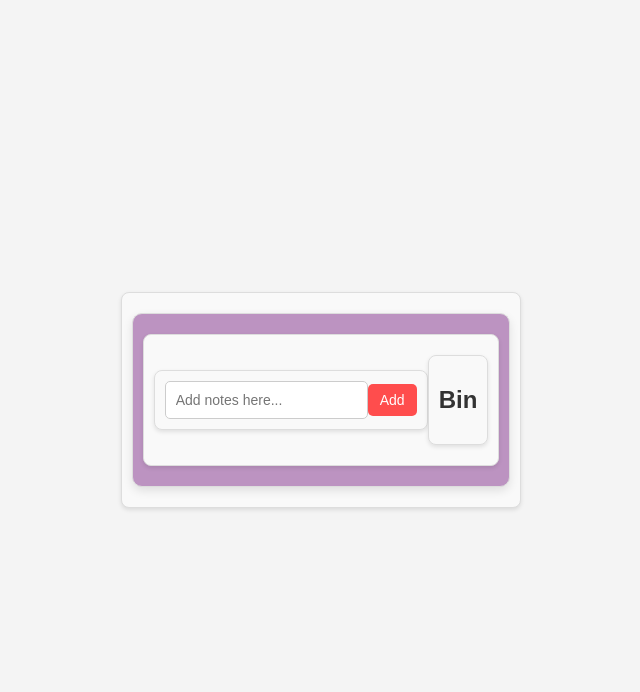
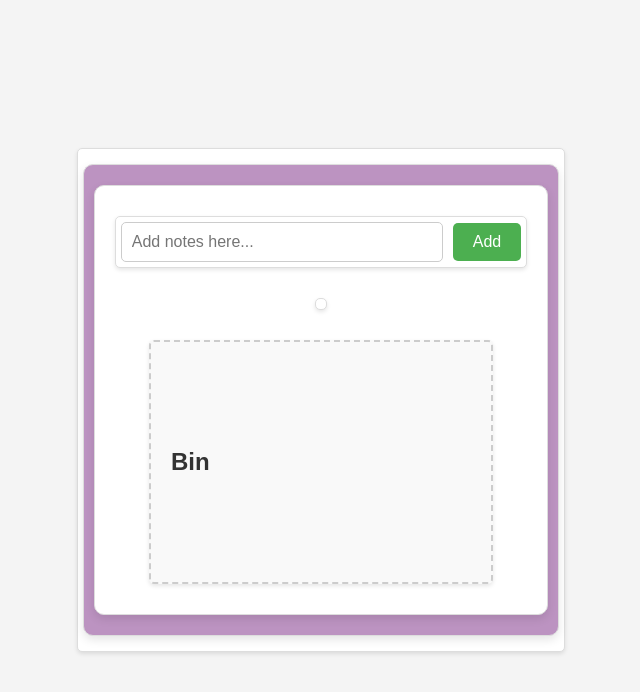
Before and after one commit to sakshipatel29/React-Mini-Projects, a React (Create React App) app in the folder projects/: page /reactdnd in a window 1280 px wide. Shown: the top 692 px of the page, without its empty margins (319-959 px from the left). Built offline with nearby package versions, Linux system fonts and the light colour scheme.

Commit message:
Added CSS for all 3 files.

```diff
--- a/projects/src/components/Bin.js
+++ b/projects/src/components/Bin.js
@@ -1,25 +1,27 @@
 import React from 'react';
 import { useDrop } from 'react-dnd';
+import './CSS/Bin.css';
 
-const Bin = ({binnedItems}) => {
-    const [{canDrop, isOver}, drop] = useDrop( () => ({
+const Bin = ({ binnedItems }) => {
+    const [{ canDrop, isOver }, drop] = useDrop(() => ({
         accept: "note",
-        drop: () => ({ name: "the bin"}),
+        drop: () => ({ name: "the bin" }),
         collect: (monitor) => ({
             isOver: !!monitor.isOver(),
             canDrop: !!monitor.canDrop(),
         })
-    }), [],)
+    }), []);
+
     return (
-        <div ref={drop}>
-        <h2>Bin</h2>
-        {binnedItems.map((item, i) =>
-        <div key={i}>
-            {item}
+        <div ref={drop} className={`bin ${isOver ? 'is-over' : ''} ${canDrop ? 'can-drop' : ''}`}>
+            <h2>Bin</h2>
+            {binnedItems.map((item, i) => (
+                <div key={i}>
+                    {item}
+                </div>
+            ))}
         </div>
-        )}
-        </div>
-    )
+    );
 }
 
-export default Bin
+export default Bin;
--- /dev/null
+++ b/projects/src/components/CSS/Bin.css
@@ -0,0 +1,29 @@
+.bin {
+    border: 2px dashed #ccc;
+    padding: 20px;
+    width: 300px;
+    min-height: 200px;
+    background-color: #f9f9f9;
+    transition: background-color 0.3s ease, border-color 0.3s ease;
+}
+
+.bin.can-drop {
+    border-color: green;
+}
+
+.bin.is-over {
+    background-color: #e0ffe0;
+}
+
+h2 {
+    text-align: center;
+    color: #333;
+}
+
+div {
+    margin-top: 10px;
+    padding: 5px;
+    background-color: #fff;
+    border: 1px solid #ddd;
+    border-radius: 5px;
+}
--- /dev/null
+++ b/projects/src/components/CSS/Note.css
@@ -0,0 +1,18 @@
+.node {
+    padding: 10px;
+    margin: 10px;
+    background-color: #f0f0f0;
+    border: 1px solid #ccc;
+    border-radius: 5px;
+    cursor: move;
+    transition: transform 0.2s ease, opacity 0.2s ease;
+  }
+
+  .node.dragging {
+    opacity: 0.5;
+    transform: scale(1.05);
+  }
+
+  .node:hover {
+    background-color: #e0e0e0;
+  }
--- /dev/null
+++ b/projects/src/components/CSS/ReactDnd.css
@@ -0,0 +1,77 @@
+.container {
+    display: flex;
+    flex-direction: column;
+    align-items: center;
+    padding: 20px;
+    font-family: Arial, sans-serif;
+  }
+
+  .add-note-container {
+    display: flex;
+    justify-content: center;
+    align-items: center;
+    margin-bottom: 20px;
+  }
+
+  .note-input {
+    width: 300px;
+    padding: 10px;
+    margin-right: 10px;
+    font-size: 16px;
+    border: 1px solid #ccc;
+    border-radius: 5px;
+  }
+
+  .add-button {
+    padding: 10px 20px;
+    font-size: 16px;
+    background-color: #4CAF50;
+    color: white;
+    border: none;
+    border-radius: 5px;
+    cursor: pointer;
+  }
+
+  .add-button:hover {
+    background-color: #45a049;
+  }
+
+  .notes-container {
+    display: flex;
+    flex-wrap: wrap;
+    justify-content: center;
+    gap: 20px;
+    margin-bottom: 20px;
+  }
+
+  .note {
+    background-color: #f9f9f9;
+    border: 1px solid #ddd;
+    padding: 20px;
+    border-radius: 8px;
+    min-width: 200px;
+    text-align: center;
+    cursor: pointer;
+    transition: all 0.3s ease;
+  }
+
+  .note:hover {
+    background-color: #f1f1f1;
+    box-shadow: 0px 0px 10px rgba(0, 0, 0, 0.1);
+  }
+
+  .bin-container {
+    display: flex;
+    justify-content: center;
+    align-items: center;
+    border: 2px dashed #aaa;
+    width: 200px;
+    height: 200px;
+    border-radius: 8px;
+    margin-top: 20px;
+  }
+
+  .bin-container h3 {
+    font-size: 18px;
+    color: #888;
+  }
--- a/projects/src/components/Note.js
+++ b/projects/src/components/Note.js
@@ -1,5 +1,6 @@
 import React from 'react';
 import { useDrag } from 'react-dnd';
+import './CSS/Note.css';
 
 const Node = ({ note, onBin }) => {
   const [{ isDragging }, drag] = useDrag(() => ({
@@ -18,7 +19,10 @@ const Node = ({ note, onBin }) => {
   }));
 
   return (
-    <div ref={drag}>
+    <div
+      ref={drag}
+      className={`node ${isDragging ? 'dragging' : ''}`}
+    >
       {note}
     </div>
   );
--- a/projects/src/components/ReactDnd.js
+++ b/projects/src/components/ReactDnd.js
@@ -1,27 +1,25 @@
-
 import React, { useEffect, useState } from 'react';
 import { DndProvider } from 'react-dnd';
 import { HTML5Backend } from 'react-dnd-html5-backend';
 import Note from './Note';
 import Bin from './Bin';
+import './CSS/ReactDnd.css';
 
 const ReactDnd = () => {
-  const [newNote, setNewNote] = useState(""); // For storing the value of the new note input
-  const [notes, setNotes] = useState([]);  // For storing all notes
+  const [newNote, setNewNote] = useState("");
+  const [notes, setNotes] = useState([]);
   const [binnedItems, setBinnedItems] = useState([]);
 
-  // Handler for adding a new note
   const handleAddNote = () => {
-    if (newNote.trim()) { // Only add non-empty notes
+    if (newNote.trim()) {
       const updatedNotes = [...notes, newNote];
       setNotes(updatedNotes);
-      localStorage.setItem("notesList", JSON.stringify(updatedNotes)); // Save updated notes to localStorage
-      setNewNote(""); // Clear input field after adding note
+      localStorage.setItem("notesList", JSON.stringify(updatedNotes));
+      setNewNote("");
     }
   };
 
   useEffect(() => {
-    // Load notes from localStorage if available
     const storedNotes = localStorage.getItem("notesList");
     if (storedNotes) {
       try {
@@ -29,70 +27,69 @@ const ReactDnd = () => {
         if (Array.isArray(parsedNotes)) {
           setNotes(parsedNotes);
         } else {
-          setNotes([]);  // Set empty array if stored data is not valid
+          setNotes([]);
         }
       } catch (e) {
         console.error("Error parsing notes from localStorage", e);
-        setNotes([]);  // Set empty array if parsing fails
+        setNotes([]);
       }
     }
   }, []);
 
   useEffect(() => {
-    // Load binned items from localStorage
     let storedBinnedItems = localStorage.getItem("binnedItems");
     if (storedBinnedItems) {
       try {
         const parsedBinnedItems = JSON.parse(storedBinnedItems);
         if (Array.isArray(parsedBinnedItems)) {
           setBinnedItems(parsedBinnedItems);
-          // Filter out binned items from notes
           setNotes((prevNotes) => prevNotes.filter((note) => !parsedBinnedItems.includes(note)));
         } else {
-          setBinnedItems([]); // Set empty array if binned items are not valid
+          setBinnedItems([]);
         }
       } catch (e) {
         console.error("Error parsing binnedItems from localStorage", e);
-        setBinnedItems([]); // Set empty array if parsing fails
+        setBinnedItems([]);
       }
     }
   }, []);
 
   const handleBinNote = (note) => {
-    // Add the note to the binnedItems
     setBinnedItems((prevBinnedItems) => {
       const updatedBinnedItems = [...prevBinnedItems, note];
       localStorage.setItem("binnedItems", JSON.stringify(updatedBinnedItems));
       return updatedBinnedItems;
     });
 
-    // Remove the note from the notes list
     setNotes((prevNotes) => prevNotes.filter((n) => n !== note));
   };
 
   return (
     <DndProvider backend={HTML5Backend}>
-      <div>
-        <div>
+      <div className="container">
+        <div className="add-note-container">
           <input
-            id='add-note'
-            placeholder='Add notes here...'
-            value={newNote}  // Bind input value to state
-            onChange={(e) => setNewNote(e.target.value)}  // Update newNote state on input change
+            id="add-note"
+            className="note-input"
+            placeholder="Add notes here..."
+            value={newNote}
+            onChange={(e) => setNewNote(e.target.value)}
           />
-          <button onClick={handleAddNote}>Add</button>
+          <button className="add-button" onClick={handleAddNote}>Add</button>
         </div>
+        <div className="notes-container">
           {notes.map((item) => (
             <Note
               key={item}
               note={item}
-            onBin={handleBinNote}  // Passing the onBin function to Node component
+              onBin={handleBinNote}
             />
           ))}
+        </div>
         <Bin binnedItems={binnedItems} />
       </div>
     </DndProvider>
   );
-}
+};
 
 export default ReactDnd;
```
Lines whose indentation alone changed are shown as unchanged.
